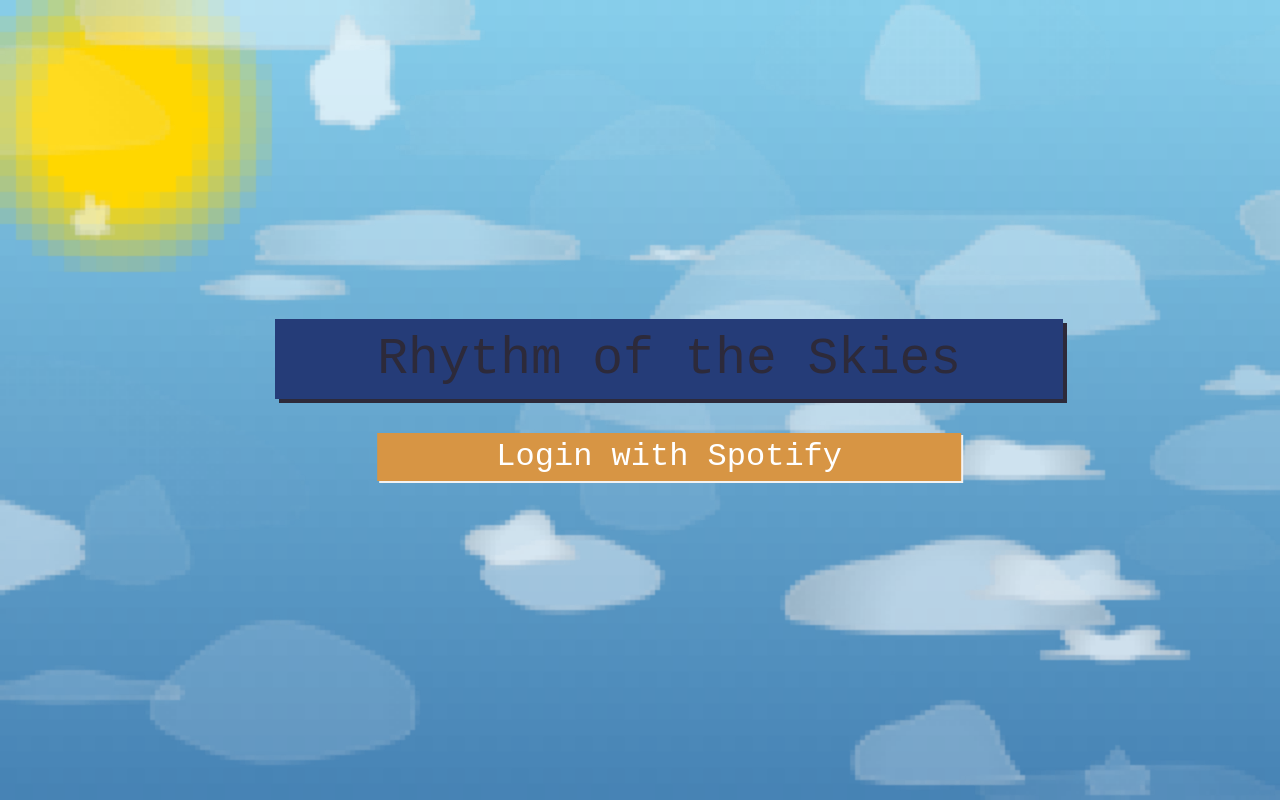
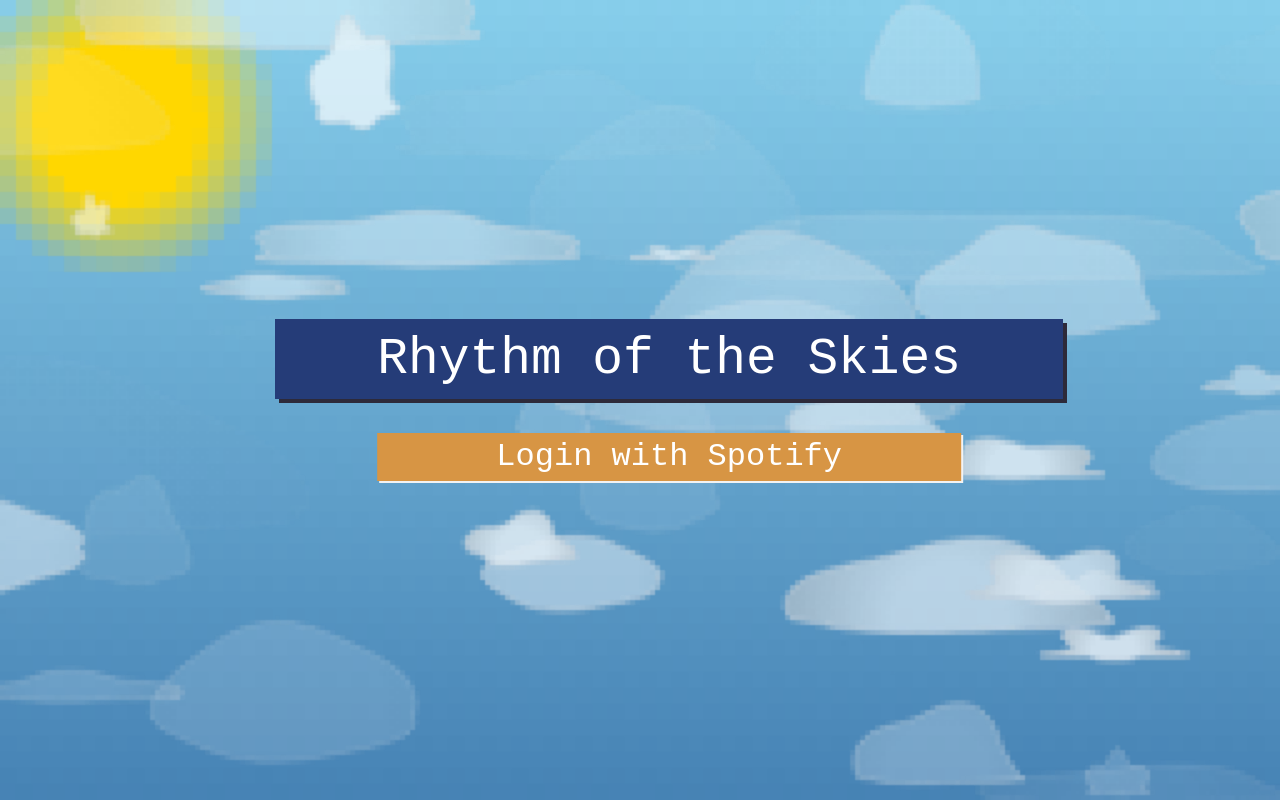
Before and after one commit to Adalex3/Rhythm-of-the-Skies, a React (Vite) app in the folder frontend/: page / in a window 1280 px wide. Built offline with nearby package versions, Linux system fonts and the light colour scheme; a web font is replaced by a local one.

Commit message:
Changed index title color

```diff
--- a/frontend/src/index.css
+++ b/frontend/src/index.css
@@ -89,7 +89,7 @@
   font-family: "VT323", monospace;
   font-weight: 400;
   font-style: normal;
-  color: #2D2A3A;
+  color: white;
 }
 
 h2 {
```
